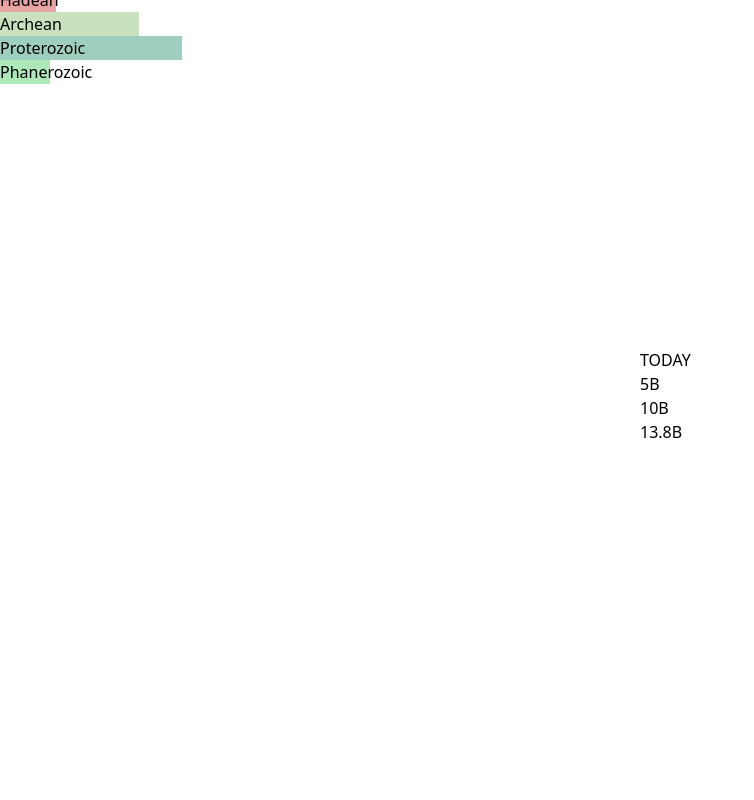
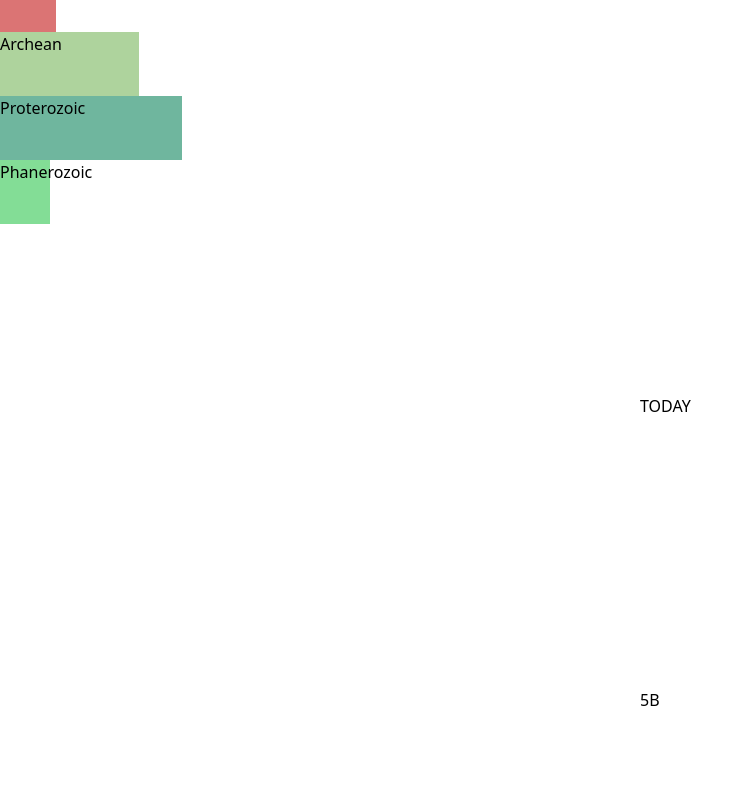
Before and after one commit to Kubbaj/ChronoPedia, a React (Vite) app: page / in a window 1280 px wide. Shown: the top 800 px of the page, without its empty margins (0-754 px from the left). Built offline with nearby package versions, Linux system fonts and the light colour scheme.

Commit message:
ancestor expansion works!

```diff
--- a/src/components/TimelineBackbone.tsx
+++ b/src/components/TimelineBackbone.tsx
@@ -31,29 +31,29 @@ const generateScaleSets = (): ScaleSet[] => {
 
 const tickStyles = {
     maxi: {
-        height: 'h-32',
-        width: 'w-2',
+        height: '300px',
+        width: '10px',
         textStyle: 'text-[1.5rem] font-bold underline',
         labelSpacing: '-bottom-8',
         showLabel: true
     },
     mega: {
-        height: 'h-24',
-        width: 'w-2',
+        height: '150px',
+        width: '6px',
         textStyle: 'text-[1rem] font-bold',
         labelSpacing: '-bottom-6',
         showLabel: true
     },
     major: {
-        height: 'h-12',
-        width: 'w-1',
+        height: '80px',
+        width: '4px',
         textStyle: 'text-[0.75rem]',
         labelSpacing: '-bottom-4',
         showLabel: true
     },
     minor: {
-        height: 'h-6',
-        width: 'w-px',
+        height: '20px',
+        width: '2px',
         textStyle: '',
         showLabel: false
     }
@@ -139,6 +139,10 @@ const TimelineBackbone = () => {
 
         const addTick = (tick: Tick) => {
             const existing = tickMap.get(tick.year);
+            // Add special case to prevent overwriting the "TODAY" tick
+            if (tick.year === 0 && existing?.label === 'TODAY') {
+                return;
+            }
             if (!existing ||
                 ['maxi', 'mega', 'major', 'minor'].indexOf(tick.level) <
                 ['maxi', 'mega', 'major', 'minor'].indexOf(existing.level)) {
@@ -155,7 +159,7 @@ const TimelineBackbone = () => {
             });
         }
 
-        // Maxi ticks
+        // Add "TODAY" tick last to ensure it's not overwritten
         addTick({ year: 0, label: 'TODAY', level: 'maxi' });
         addTick({ year: 13800000000, label: '13.8B', level: 'maxi', dotted: true });
 
@@ -175,6 +179,9 @@ const TimelineBackbone = () => {
 
                 // Promote existing ticks at this scale
                 tickMap.forEach((tick) => {
+                    // Don't modify the "TODAY" tick
+                    if (tick.year === 0) return;
+
                     if (tick.year < scaleSet.zoomThreshold) {
                         if (tick.year % scaleSet.major === 0) {
                             tick.level = 'major';
@@ -191,6 +198,7 @@ const TimelineBackbone = () => {
 
         return Array.from(tickMap.values()).sort((a, b) => a.year - b.year);
     }, [activeZoomLevels]);
+
 
     const ticks = generateTicks();
 
@@ -226,7 +234,7 @@ const TimelineBackbone = () => {
             >
                 <div className="relative h-48">
                     <div
-                        className="absolute top-24 left-0 right-0 h-px bg-black z-10 transition-transform duration-200"
+                        className="absolute top-24 left-0 right-0 h-px bg-black z-10 transition-transform duration-800"
                         style={{
                             transform: `scaleX(${getLineScale(zoomLevel)})`, // Replace the existing scaleX
                             transformOrigin: 'right'
@@ -248,7 +256,7 @@ const TimelineBackbone = () => {
     return (
         <div
             key={tick.year} // Use year as stable key
-            className="absolute transition-all duration-200"
+            className="absolute transition-all duration-800"
             style={{
                 right: `${scaledRightPos}%`,
                 top: '50%',
@@ -258,11 +266,14 @@ const TimelineBackbone = () => {
         >
             <div className={`
                 relative
-                transition-all duration-200 // Only transition size/appearance
-                ${height} ${width}
+                transition-all duration-800 // Only transition size/appearance
                 ${tick.dotted ? 'border-l-4 border-dashed border-black' : 'bg-black'}
                 mx-auto
-            `} />
+            `}
+                style={{
+                    height: height,
+                    width: width
+                    }} />
 
             {showLabel && tick.label && (
                 <div className={`
@@ -270,7 +281,7 @@ const TimelineBackbone = () => {
                     w-24
                     text-center
                     -translate-x-1/2 left-1/2
-                    transition-all duration-200 // Transition text size/position
+                    transition-all duration-800 // Transition text size/position
                     ${tickStyles[tick.level].labelSpacing}
                     ${textStyle}
                     whitespace-nowrap
--- a/src/components/TimelinePeriods.tsx
+++ b/src/components/TimelinePeriods.tsx
@@ -28,25 +28,26 @@ const TimelinePeriods: React.FC<TimelinePeriodsProps> = ({
     const visibleLevels = getVisibleLevels();
 
     const getPeriodHeight = (level: number): string => {
-        const baseHeight = 16; // Base height in units (equivalent to h-16)
+        const baseHeight = 64;
 
-        // If this level isn't visible yet, no height
         if (!visibleLevels.includes(level)) {
-            return 'h-0';
+            return '0px';
         }
 
-        // Count levels that appeared after this one
-        const newerLevels = visibleLevels.filter(visibleLevel =>
-            LEVEL_YEAR_THRESHOLDS[visibleLevel] < LEVEL_YEAR_THRESHOLDS[level]
-        ).length;
+        // Get the lowest (most detailed) visible level
+        const lowestVisibleLevel = Math.max(...visibleLevels);
 
-        // Each newer level increases height by 50%
-        const expansion = newerLevels * 0.5;
-        const heightMultiplier = 1 + expansion;
+        // Calculate steps away from current lowest level
+        const stepsFromLowest = lowestVisibleLevel - level;
 
-        // Convert to tailwind height class (rounded to nearest available class)
-        const height = Math.round(baseHeight * heightMultiplier);
-        return `h-${height}`;
+        if (stepsFromLowest <= 0) {
+            return `${baseHeight}px`;
+        } else if (stepsFromLowest === 1) {
+            return `${baseHeight * 1.6}px`;
+        } else {
+            const expansion = 1.6 + ((stepsFromLowest - 1) * 0.3);
+            return `${baseHeight * expansion}px`;
+        }
     };
 
     return (
@@ -64,19 +65,20 @@ const TimelinePeriods: React.FC<TimelinePeriodsProps> = ({
                     <div
                         key={index}
                         className={`absolute rounded-sm flex items-start
-                                  text-xs font-medium transition-all duration-200
-                                  ${getPeriodHeight(period.level)}`}
+                                  text-xs font-medium transition-all duration-400
+                                  `}
                         style={{
                             right: `${scaledRightPos}%`,
                             width: `${width}%`,
                             top: '50%',
+                            height: getPeriodHeight(period.level), // Apply height via style
                             transform: 'translateY(-50%)',
                             backgroundColor: period.color,
                             opacity: isVisible && width >= 0.1 ? 1 : 0,
                             display: scaledRightPos > 100 ? 'none' : 'flex'
                         }}
                     >
-                        <span className="p-1 truncate">
+                        <span className="pt-0.5 pl-1 truncate">
                             {period.name}
                         </span>
                     </div>
--- a/src/components/periods.ts
+++ b/src/components/periods.ts
@@ -7,28 +7,28 @@ export const GEOLOGICAL_EONS: Period[] = [
         name: "Hadean",
         startYear: 4600000000,  // 4.6 billion years ago
         endYear: 4000000000,    // 4.0 billion years ago
-        color: "rgb(207, 70, 70, 0.5)",
+        color: "rgb(207, 70, 70, 0.75)",
         level: 0
     },
     {
         name: "Archean",
         startYear: 4000000000,  // 4.0 billion years ago
         endYear: 2500000000,    // 2.5 billion years ago
-        color: "rgb(147, 196, 125, 0.5)",
+        color: "rgb(147, 196, 125, 0.75)",
         level: 0
     },
     {
         name: "Proterozoic",
         startYear: 2500000000,  // 2.5 billion years ago
         endYear: 541000000,     // 541 million years ago
-        color: "rgb(63, 158, 126, 0.5)",
+        color: "rgb(63, 158, 126, 0.75)",
         level: 0
     },
     {
         name: "Phanerozoic",
         startYear: 541000000,
         endYear: 0,
-        color: "rgb(90, 210, 115, 0.5)",
+        color: "rgb(90, 210, 115, 0.75)",
         level: 0
     },
     // Level 1 - Eras
@@ -36,21 +36,21 @@ export const GEOLOGICAL_EONS: Period[] = [
         name: "Paleozoic",
         startYear: 541000000,
         endYear: 251900000,
-        color: "rgb(145, 72, 182, 0.5)",
+        color: "rgb(145, 72, 182, 0.75)",
         level: 1
     },
     {
         name: "Mesozoic",
         startYear: 251900000,
         endYear: 66000000,
-        color: "rgb(199, 88, 199, 0.5)",
+        color: "rgb(199, 88, 199, 0.75)",
         level: 1
     },
     {
         name: "Cenozoic",
         startYear: 66000000,
         endYear: 0,
-        color: "rgb(219, 130, 222, 0.5)",
+        color: "rgb(219, 130, 222, 0.75)",
         level: 1
     },
     // Level 2 - Periods within Cenozoic
@@ -58,21 +58,21 @@ export const GEOLOGICAL_EONS: Period[] = [
         name: "Paleogene",
         startYear: 66000000,
         endYear: 23030000,
-        color: "rgb(165, 92, 56, 0.5)", // #A55C38
+        color: "rgb(165, 92, 56, 0.75)", // #A55C38
         level: 2
     },
     {
         name: "Neogene",
         startYear: 23030000,
         endYear: 2580000,
-        color: "rgb(190, 122, 65, 0.5)", // #BE7A41
+        color: "rgb(190, 122, 65, 0.75)", // #BE7A41
         level: 2
     },
     {
         name: "Quaternary",
         startYear: 2580000,
         endYear: 0,
-        color: "rgb(209, 167, 82, 0.5)", // #D1A752
+        color: "rgb(209, 167, 82, 0.75)", // #D1A752
         level: 2
     },
     // Level 3 - Epochs within Quaternary
@@ -80,14 +80,14 @@ export const GEOLOGICAL_EONS: Period[] = [
         name: "Pleistocene",
         startYear: 2580000,
         endYear: 11700,
-        color: "rgb(63, 158, 126, 0.5)", // #3F9E7E
+        color: "rgb(63, 158, 126, 0.75)", // #3F9E7E
         level: 3
     },
     {
         name: "Holocene",
         startYear: 11700,
         endYear: 0,
-        color: "rgb(199, 88, 199, 0.5)", // #C758C7 from Greenlandian as no specific Holocene color
+        color: "rgb(52, 168, 83, 0.75)", // #34a853
         level: 3
     },
     // Level 4 - Ages within Holocene
@@ -95,21 +95,21 @@ export const GEOLOGICAL_EONS: Period[] = [
         name: "Greenlandian",
         startYear: 11700,
         endYear: 8200,
-        color: "rgb(199, 88, 199, 0.5)", // #C758C7
+        color: "rgb(199, 88, 199, 0.75)", // #C758C7
         level: 4
     },
     {
         name: "Northgrippian",
         startYear: 8200,
         endYear: 4200,
-        color: "rgb(236, 111, 158, 0.5)", // #EC6F9E
+        color: "rgb(236, 111, 158, 0.75)", // #EC6F9E
         level: 4
     },
     {
         name: "Meghalayan",
         startYear: 4200,
         endYear: 0,
-        color: "rgb(239, 121, 121, 0.5)", // #EF7979
+        color: "rgb(239, 121, 121, 0.75)", // #EF7979
         level: 4
     }
 ];
```
